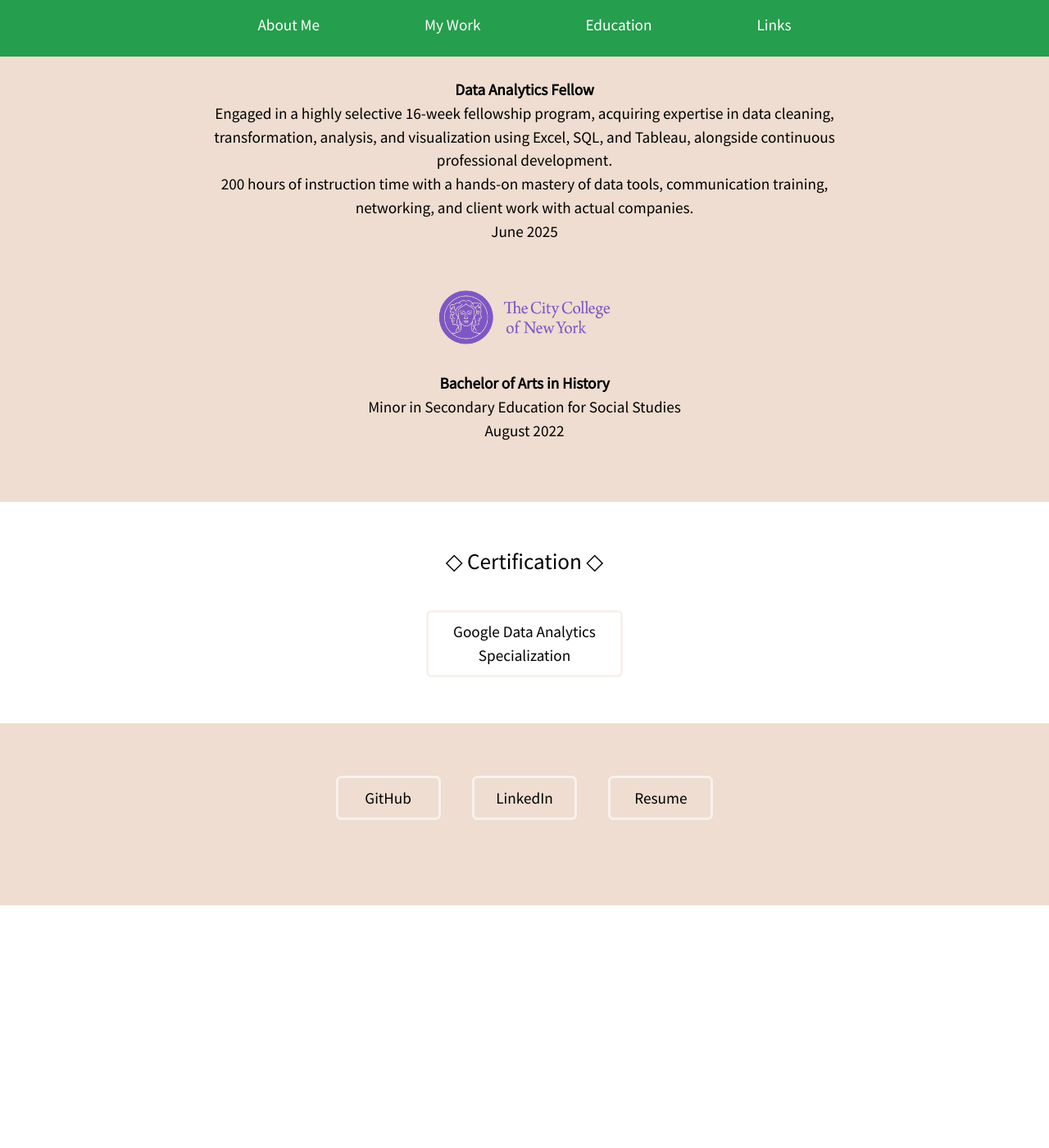
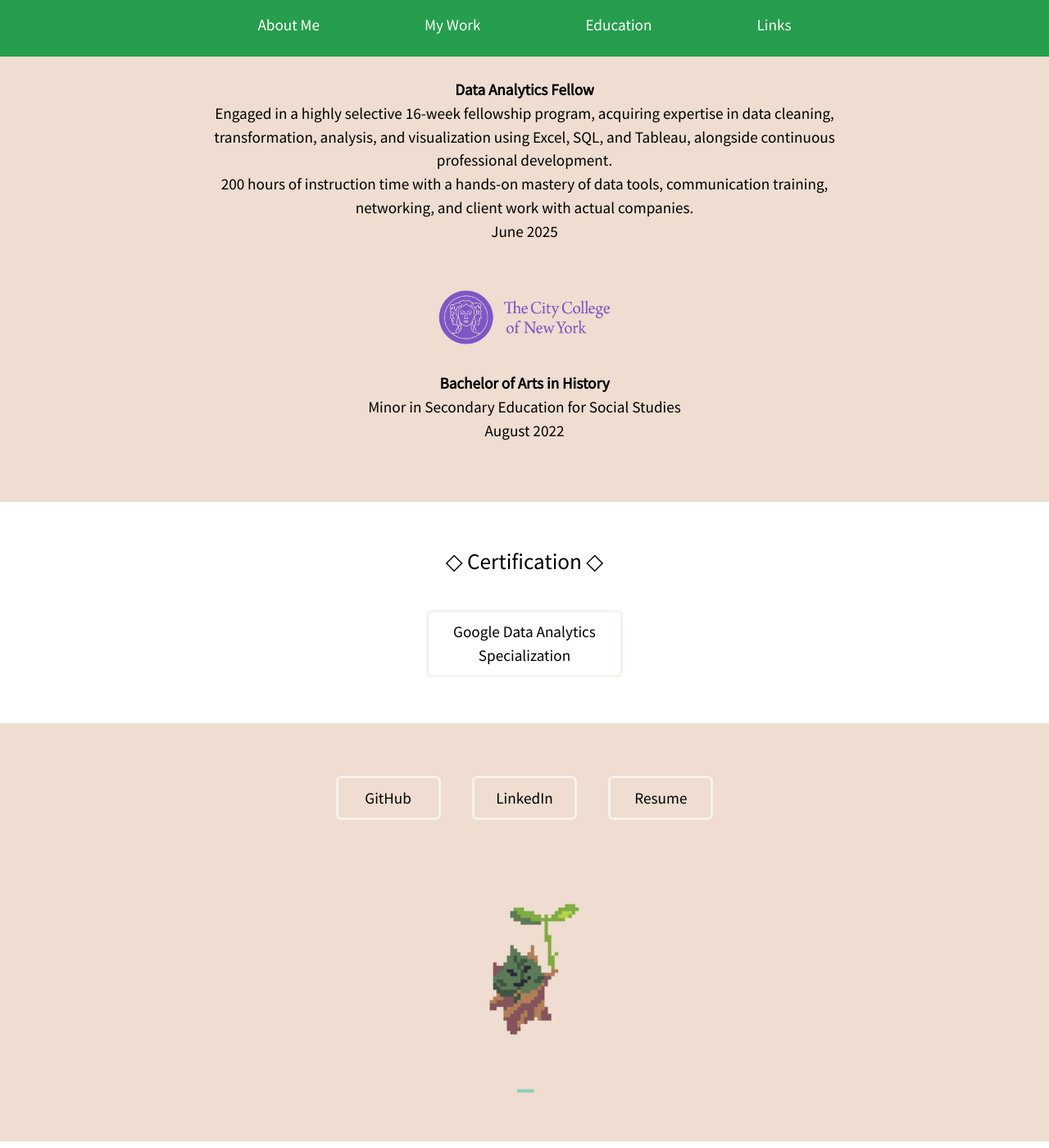
Before and after one commit to Lisa-Ferosa/lisa-ferosa.github.io, a Jekyll site: the page built from docs/index.html, in a window 1280 px wide and 1400 px high, scrolled down 2906 px. Shown: the whole window at 82% size. Built offline with Jekyll 4.4.1, drawn with Linux system fonts in a browser that asks for light colours; before the commit the page ends 4010 px from its top, so only the background shows below that.

Commit message:
added footer img

```diff
--- a/docs/_layouts/default.html
+++ b/docs/_layouts/default.html
@@ -14,6 +14,7 @@
           </div>
           {% endfor %}
         </div>
+        <div class="footer-img"></div>
       </div>
     </section>
 
--- a/docs/css/site.scss
+++ b/docs/css/site.scss
@@ -342,10 +342,19 @@ li {
 .footer {
   @include section($bg: $tan);
   text-align: center;
-  padding-bottom: 6rem !important;
+  padding-bottom: 0 !important;
 }
 
 .footer .col {
   flex: 0 0 auto;
   width: 8rem;
 }
+
+.footer-img {
+  max-width: 10rem;
+  padding-top: 20rem;
+  margin: 4rem auto 0.5rem;
+  background-image: url("/images/korok.png");
+  background-repeat: no-repeat;
+  background-size: contain;
+}
```
Also changed, not shown: docs/images/korok.png (added).
